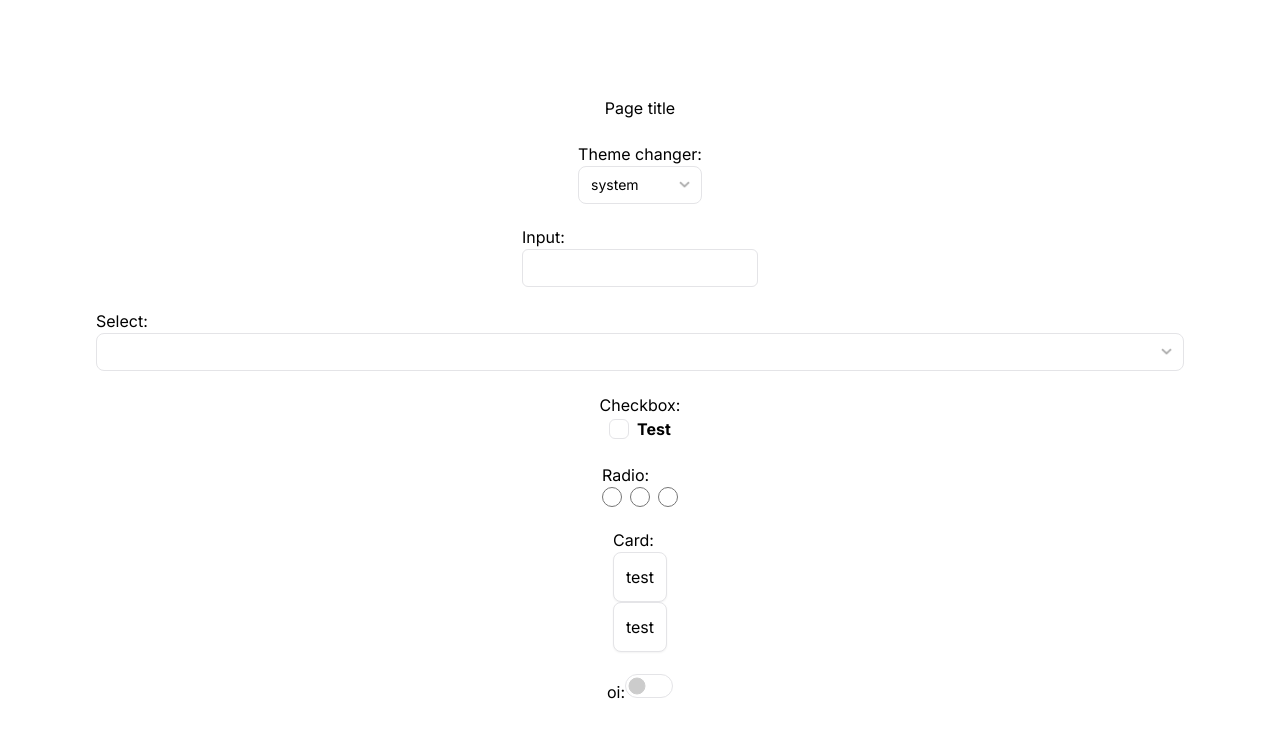
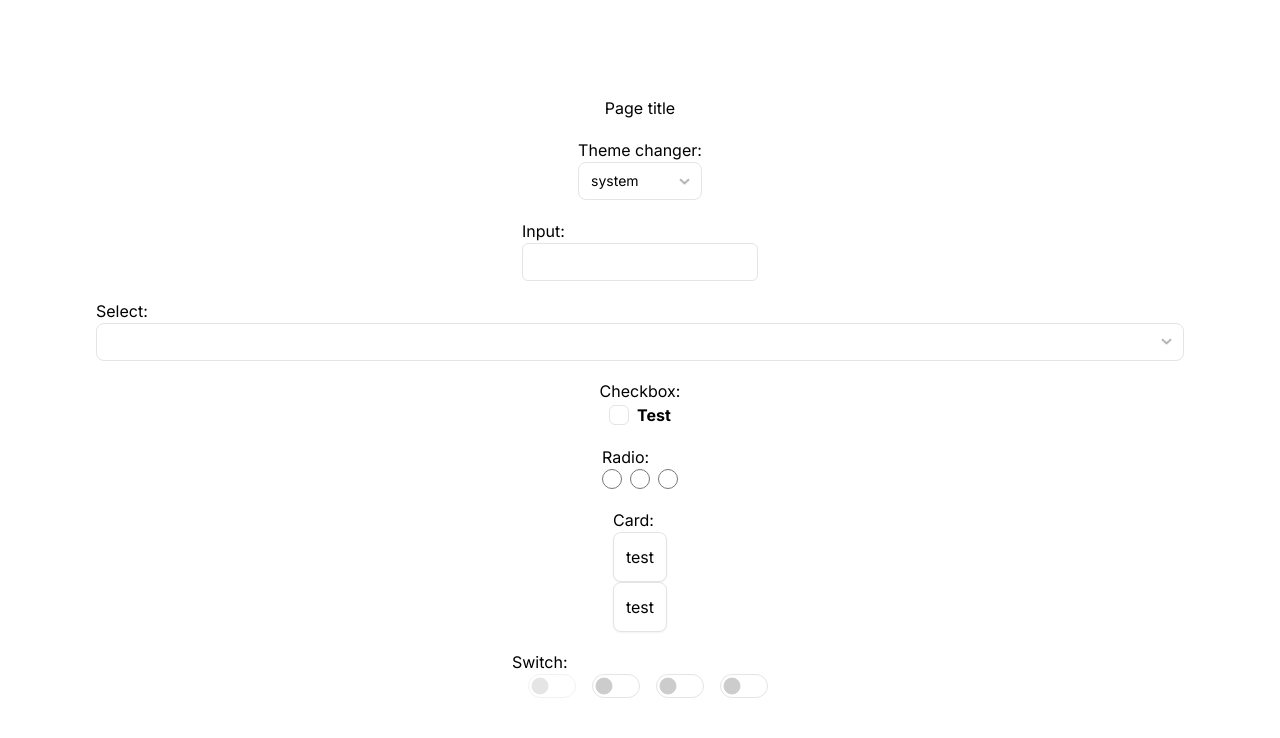
Before and after one commit to DeveloperMatheus/rice-n-beans, a Next.js app: page / in a window 1280 px wide. Shown: the top 738 px of the page. Built offline with nearby package versions, Linux system fonts and the light colour scheme.

Commit message:
transfer switch css to component

```diff
--- a/src/app/page.tsx
+++ b/src/app/page.tsx
@@ -1,10 +1,10 @@
-import Image from "next/image";
 import { Card } from "~/components/Card";
 import { FormCheckbox } from "~/components/Form/FormCheckbox";
 import { FormInput } from "~/components/Form/FormInput";
 import { FormLabel } from "~/components/Form/FormLabel";
 import { FormRadio } from "~/components/Form/FormRadio";
 import { FormSelect } from "~/components/Form/FormSelect";
+import { FormSwitch } from "~/components/Form/FormSwitch";
 import { ThemeDropdown } from "~/components/Theme/ThemeDropdown";
 
 export default function Home() {
@@ -66,12 +66,12 @@ export default function Home() {
         </div>
       </div>
 
-      <div>
-        oi:
-        <input
-          type="checkbox"
-          className="appearance-none cursor-pointer bg-white dark:bg-zinc-950 w-12 h-6 border border-zinc-200 dark:border-zinc-800 rounded-full relative before:absolute before:top-[0.88rem] before:-translate-x-1 checked:before:translate-x-[1.25rem] before:-translate-y-1/2 before:transition-all before:content-circleIcon before:brightness-[.8] dark:before:brightness-[.4] checked:before:brightness-0 dark:checked:before:brightness-200 disabled:opacity-50 disabled:cursor-not-allowed"
-        />
+      <div className="space-x-4">
+        <h2>Switch:</h2>
+        <FormSwitch disabled />
+        <FormSwitch />
+        <FormSwitch />
+        <FormSwitch />
       </div>
     </main>
   );
--- a/src/components/Form/FormSwitch/styles.ts
+++ b/src/components/Form/FormSwitch/styles.ts
@@ -1,5 +1,5 @@
 import { cva } from "class-variance-authority";
 
 export const switchStyles = cva(
-  "bg-white dark:bg-zinc-950 cursor-pointer appearance-none"
+  "appearance-none cursor-pointer bg-white dark:bg-zinc-950 w-12 h-6 border border-zinc-200 dark:border-zinc-800 rounded-full relative before:absolute before:top-[0.88rem] before:-translate-x-1 checked:before:translate-x-[1.25rem] before:-translate-y-1/2 before:transition-all before:content-circleIcon before:brightness-[.8] dark:before:brightness-[.4] checked:before:brightness-0 dark:checked:before:brightness-200 disabled:opacity-50 disabled:cursor-not-allowed"
 );
```
